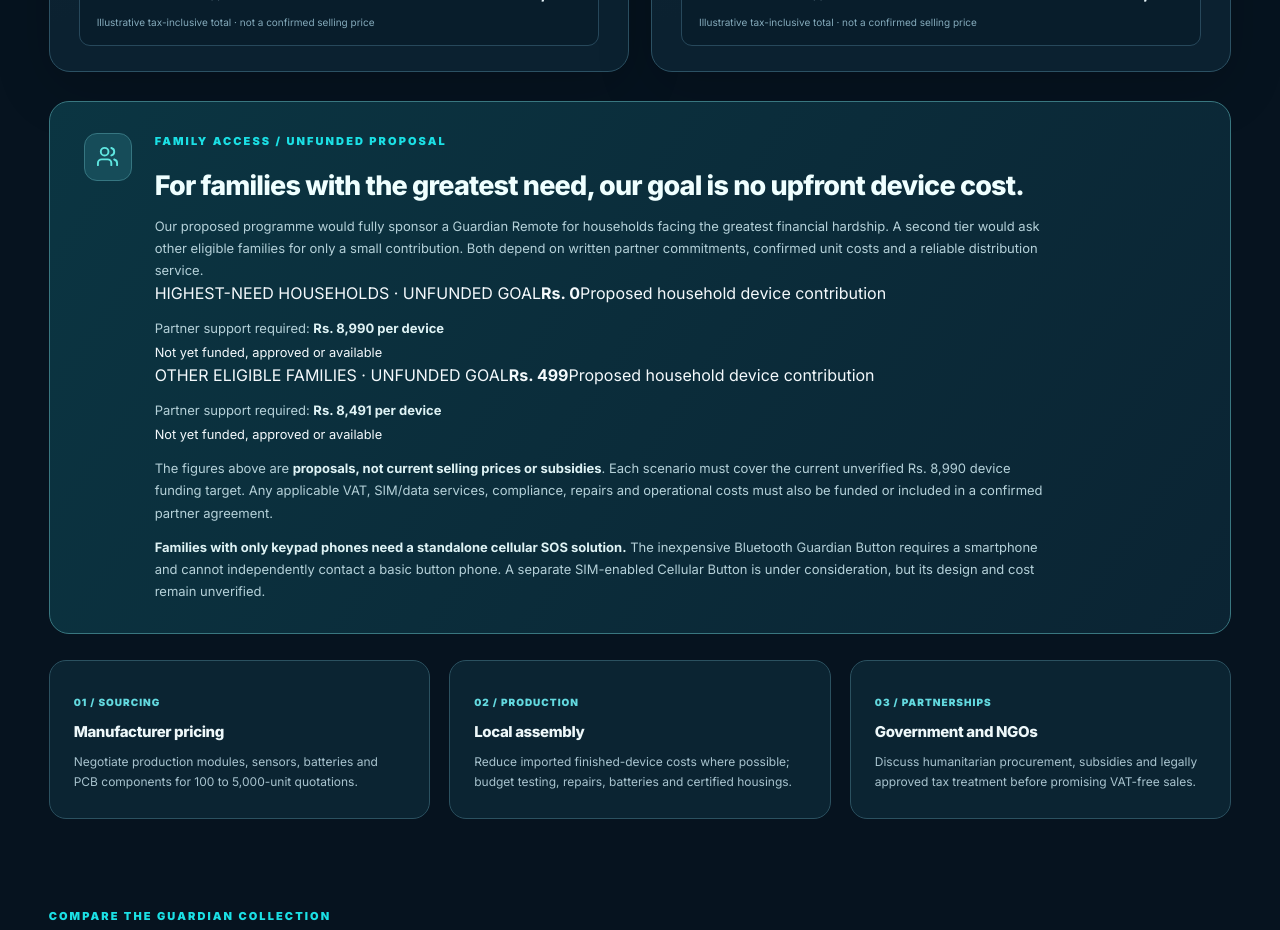
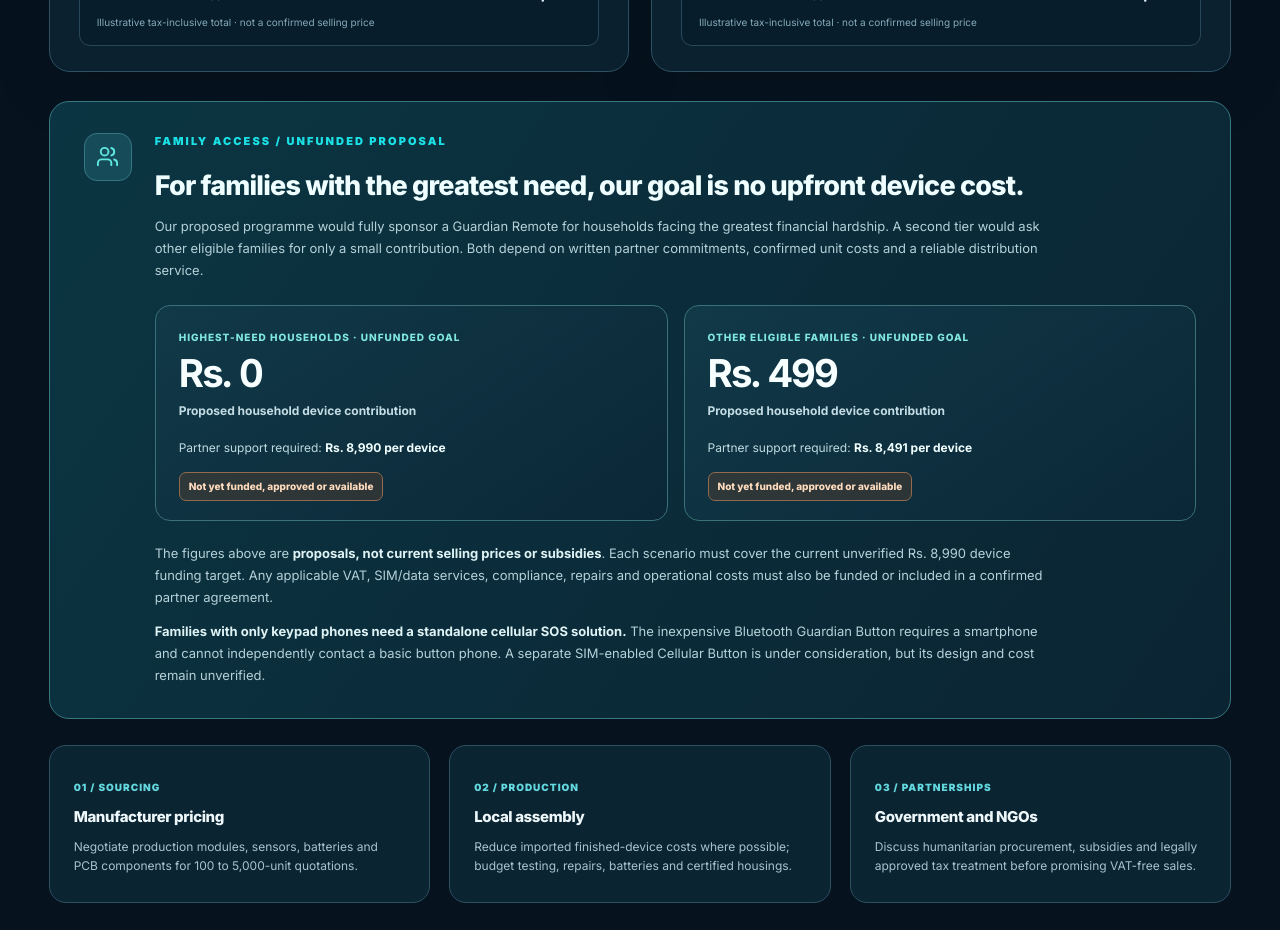
Before and after one commit to teldigi5-wq/reliefmesh, a Next.js app: page / in a window 1280 px wide. Shown: the part 5260-6190 px from the top of the page. Built offline with nearby package versions, Linux system fonts and the light colour scheme.

Commit message:
Document unfunded community-access scenarios and style transparent subsidy tiers

```diff
--- a/src/app/reliefmesh-landing.css
+++ b/src/app/reliefmesh-landing.css
@@ -593,3 +593,16 @@ html:has(.rm-site){scroll-behavior:smooth}
  .rm-site .rm-pricing-card,.rm-site .rm-product-card,.rm-site .rm-button{transition:none!important;transform:none!important}
  .rm-site[data-motion="ready"] [data-rm-reveal]{opacity:1!important;transform:none!important;transition:none!important}
 }
+
+
+/* Community support scenarios: clearly not offered for sale or distribution. */
+.rm-site .rm-family-plan-content{min-width:0;width:100%}
+.rm-site .rm-family-access-tiers{display:grid;grid-template-columns:repeat(2,minmax(0,1fr));gap:16px;margin:24px 0 21px}
+.rm-site .rm-family-access-tier{display:flex;flex-direction:column;min-width:0;gap:7px;padding:24px 23px 19px;border:1px solid #3b7178;border-radius:15px;background:linear-gradient(145deg,#113948,#0b2737)}
+.rm-site .rm-family-tier-label{color:#81e8e0;font-size:10px;line-height:1.5;letter-spacing:.1em;font-weight:800}
+.rm-site .rm-family-access-tier>strong{font-size:clamp(34px,3vw,44px);line-height:1.12;letter-spacing:-.045em;color:#f7ffff;font-variant-numeric:tabular-nums}
+.rm-site .rm-family-access-tier .rm-family-tier-subtitle{font-size:12px;color:#c4dce4;font-weight:700}
+.rm-site .rm-family-access-tier p{margin-top:11px;color:#bddae1;font-size:12px;line-height:1.65}
+.rm-site .rm-family-access-tier p b{color:#f1ffff}
+.rm-site .rm-family-access-tier small{align-self:flex-start;margin-top:7px;padding:6px 9px;border:1px solid #936a4e;border-radius:7px;color:#ffdcbe;background:rgba(113,67,39,.32);font-size:10px;font-weight:770}
+@media(max-width:700px){.rm-site .rm-family-access-tiers{grid-template-columns:1fr;gap:13px}.rm-site .rm-family-access-tier{padding:20px 19px}}
```
Also changed, not shown: 1 other file (tests, documents, lock files or other folders).
